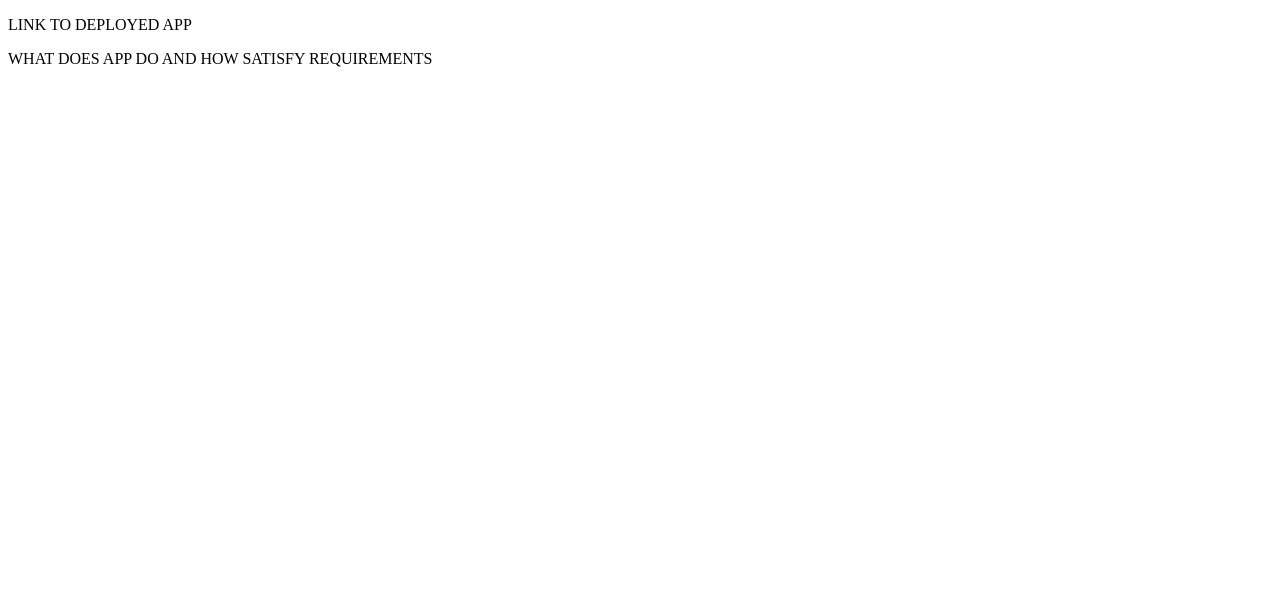
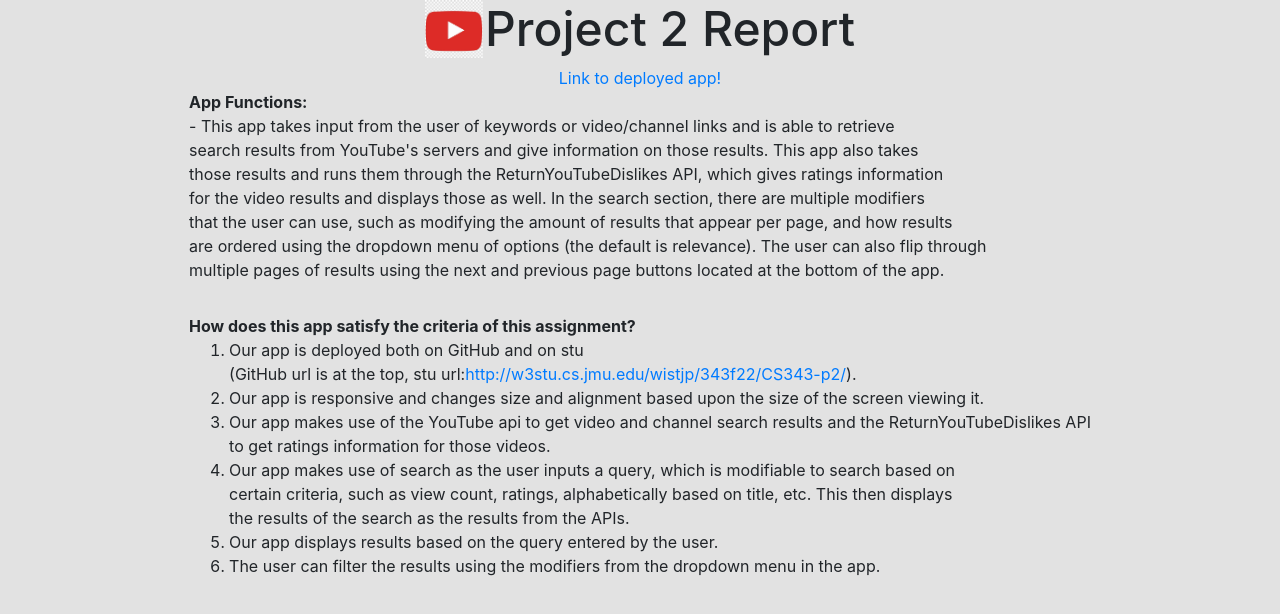
Before and after one commit to JonathanWist/343-f22-p2, a plain HTML site: page report.html in a window 1280 px wide. Drawn offline with nearby package versions, Linux system fonts and the light colour scheme.

Commit message:
Cleanup and tidying of code.

```diff
--- a/css/style.css
+++ b/css/style.css
@@ -6,7 +6,7 @@ h1 {
     background-image: url("../images/youtube_logo.jpg");
     background-size: contain;
     background-repeat: no-repeat;
-    padding-left: 55px;
+    padding-left: 60px;
     font-size: 3rem;
 }
 
@@ -17,7 +17,7 @@ body {
     align-items: center;
     padding-left: 55px;
     padding-right: 55px;
-    min-width: 170px;
+    min-width: 180px;
 }
 
 @media screen and (max-width: 638px) and (min-width: 481px) {
@@ -49,10 +49,3 @@ body {
         padding-right: 0px;
     }
 }
-
-
-/* #results{
-    display: flex;
-    flex-direction: row;
-    flex-wrap: wrap;
-} */
--- a/report.html
+++ b/report.html
@@ -5,10 +5,51 @@
     <meta http-equiv="X-UA-Compatible" content="IE=edge">
     <meta name="viewport" content="width=device-width, initial-scale=1.0">
     <meta name="authors" content="Jonathan Wist and Alden Geipel">
+    <link rel="icon" type="image/x-icon" href="images/youtube.ico">
+    <link rel="stylesheet" href="https://cdn.jsdelivr.net/npm/bootstrap@4.0.0/dist/css/bootstrap.min.css" integrity="sha384-Gn5384xqQ1aoWXA+058RXPxPg6fy4IWvTNh0E263XmFcJlSAwiGgFAW/dAiS6JXm" crossorigin="anonymous">
+    <link rel="stylesheet" href="css/style.css">
     <title>CS 343 Project 2: Youtube Helper</title>
 </head>
 <body>
-    <p>LINK TO DEPLOYED APP</p>
-    <p>WHAT DOES APP DO AND HOW SATISFY REQUIREMENTS</p>
+    <h1>Project 2 Report</h1>
+    <a href="https://jonathanwist.github.io/343-f22-p2/">Link to deployed app!</a>
+    <dl>
+        <dt>App Functions:</dt>
+        <dd> - This app takes input from the user of keywords or video/channel links and is able to retrieve<br>
+           search results from YouTube's servers and give information on those results. This app also takes<br>
+           those results and runs them through the ReturnYouTubeDislikes API, which gives ratings information<br>
+           for the video results and displays those as well. In the search section, there are multiple modifiers<br>
+           that the user can use, such as modifying the amount of results that appear per page, and how results<br>
+           are ordered using the dropdown menu of options (the default is relevance). The user can also flip through<br>
+           multiple pages of results using the next and previous page buttons located at the bottom of the app.</dd><br>
+
+        <dt>How does this app satisfy the criteria of this assignment?</dt>
+        <dd>
+            <ol>
+                <li>
+                    Our app is deployed both on GitHub and on stu <br>
+                    (GitHub url is at the top, stu url:<a href="http://w3stu.cs.jmu.edu/wistjp/343f22/CS343-p2/">http://w3stu.cs.jmu.edu/wistjp/343f22/CS343-p2/</a>).
+                </li>
+                <li>
+                    Our app is responsive and changes size and alignment based upon the size of the screen viewing it.
+                </li>
+                <li>
+                    Our app makes use of the YouTube api to get video and channel search results and the ReturnYouTubeDislikes API<br>
+                    to get ratings information for those videos.
+                </li>
+                <li>
+                    Our app makes use of search as the user inputs a query, which is modifiable to search based on<br>
+                    certain criteria, such as view count, ratings, alphabetically based on title, etc. This then displays<br>
+                    the results of the search as the results from the APIs.
+                </li>
+                <li>
+                    Our app displays results based on the query entered by the user.
+                </li>
+                <li>
+                    The user can filter the results using the modifiers from the dropdown menu in the app.
+                </li>
+            </ol>
+        </dd>
+    </dl>
 </body>
 </html>
```
Also changed, not shown: index.html (+0 -15 lines), js/script.js (+34 -39 lines).
